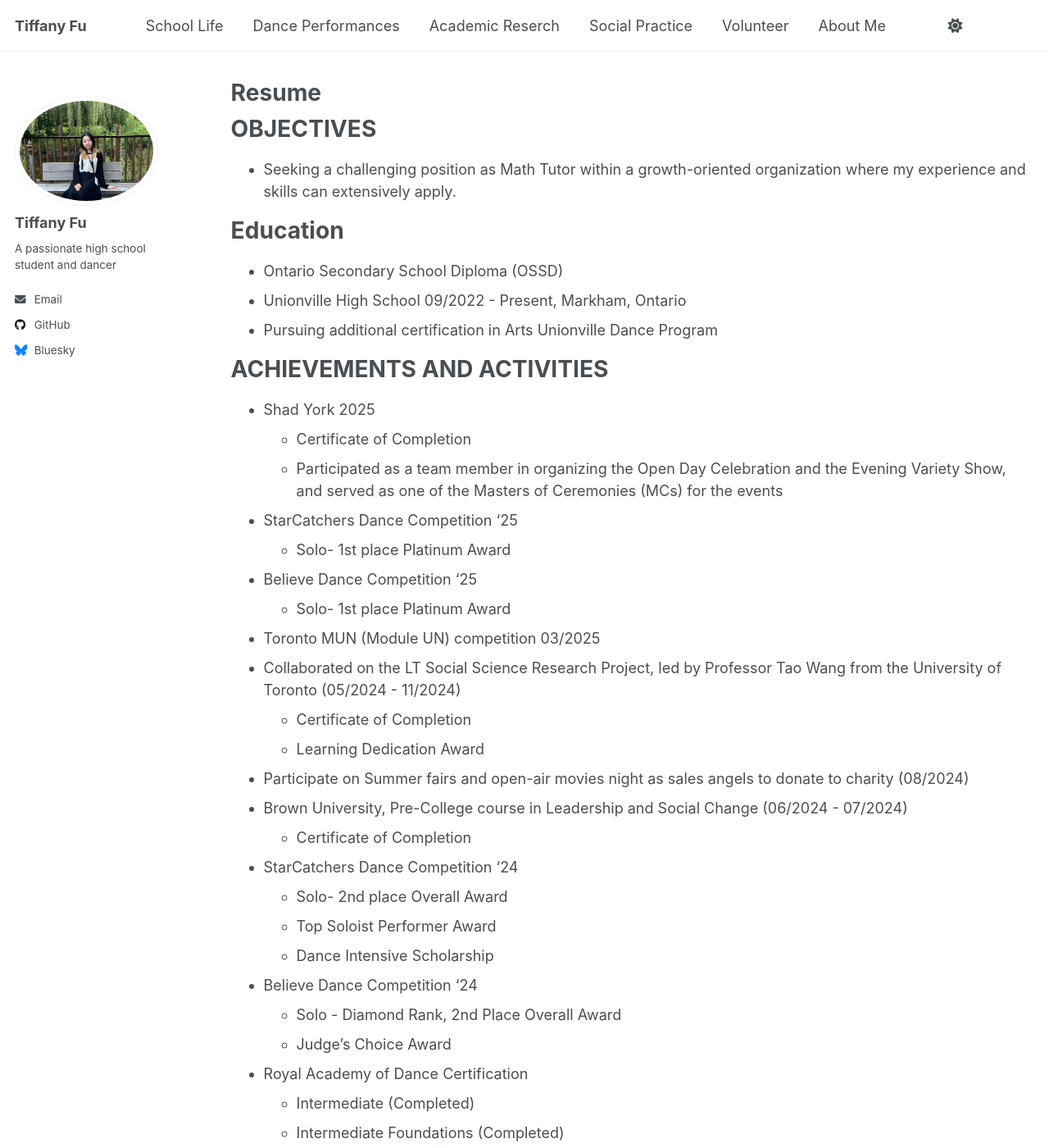
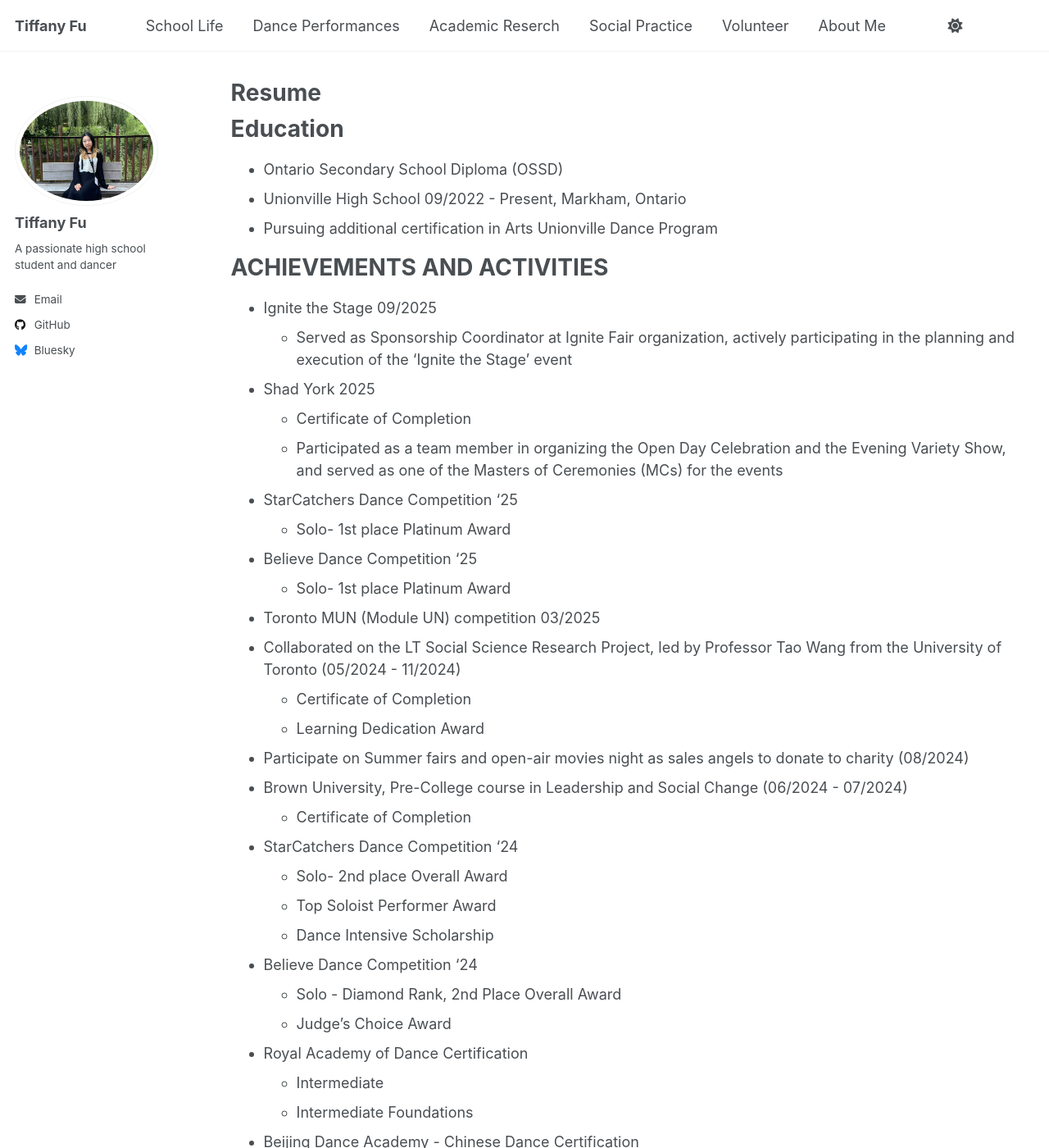
Before and after one commit to TiffanyJTFu/TiffanyFu, a Jekyll site: the page built from _pages/cv.md, in a window 1280 px wide and 1400 px high. Shown: the whole window at 82% size. Built offline with Jekyll 4.4.1, drawn with Linux system fonts in a browser that asks for light colours; a script that is not in the unit is left out; a file with an impossible date is left out; some of the changed text lies outside the part shown.

Commit message:
Update cv.md

```diff
--- a/_pages/cv.md
+++ b/_pages/cv.md
@@ -9,10 +9,6 @@ redirect_from:
 
 {% include base_path %}
 
-OBJECTIVES
-======
-* Seeking a challenging position as Math Tutor within a growth-oriented organization where my experience and skills can extensively apply.
-
 Education
 ======
 * Ontario Secondary School Diploma (OSSD)
@@ -21,6 +17,8 @@ Education
 
 ACHIEVEMENTS AND ACTIVITIES
 ======
+* Ignite the Stage 09/2025
+  * Served as Sponsorship Coordinator at Ignite Fair organization, actively participating in the planning and execution of the 'Ignite the Stage' event
 * Shad York 2025
   * Certificate of Completion
   * Participated as a team member in organizing the Open Day Celebration and the Evening Variety Show, and served as one of the Masters of Ceremonies (MCs) for the events
@@ -43,18 +41,15 @@ ACHIEVEMENTS AND ACTIVITIES
   * Solo - Diamond Rank, 2nd Place Overall Award
   * Judge's Choice Award
 * Royal Academy of Dance Certification
-  * Intermediate (Completed)
-  * Intermediate Foundations (Completed)
+  * Intermediate
+  * Intermediate Foundations
 * Beijing Dance Academy - Chinese Dance Certification
   * Level 6
 * Olympian Swimming Certification
   * Level 12
 
-
-
 WORK EXPERIENCE
 ======
-* Resource - United Speakers Global (NPO)
 * Cashier March 2022 - Present Paris Groceries, Toronto, Ontario
   * Proactively assisted customers in making informed purchasing decisions - Vigorously managed and
   optimized inventory levels, ensuring seamless stock availability
```
Also changed, not shown: other parts of _pages/cv.md (+1 -2 lines).
